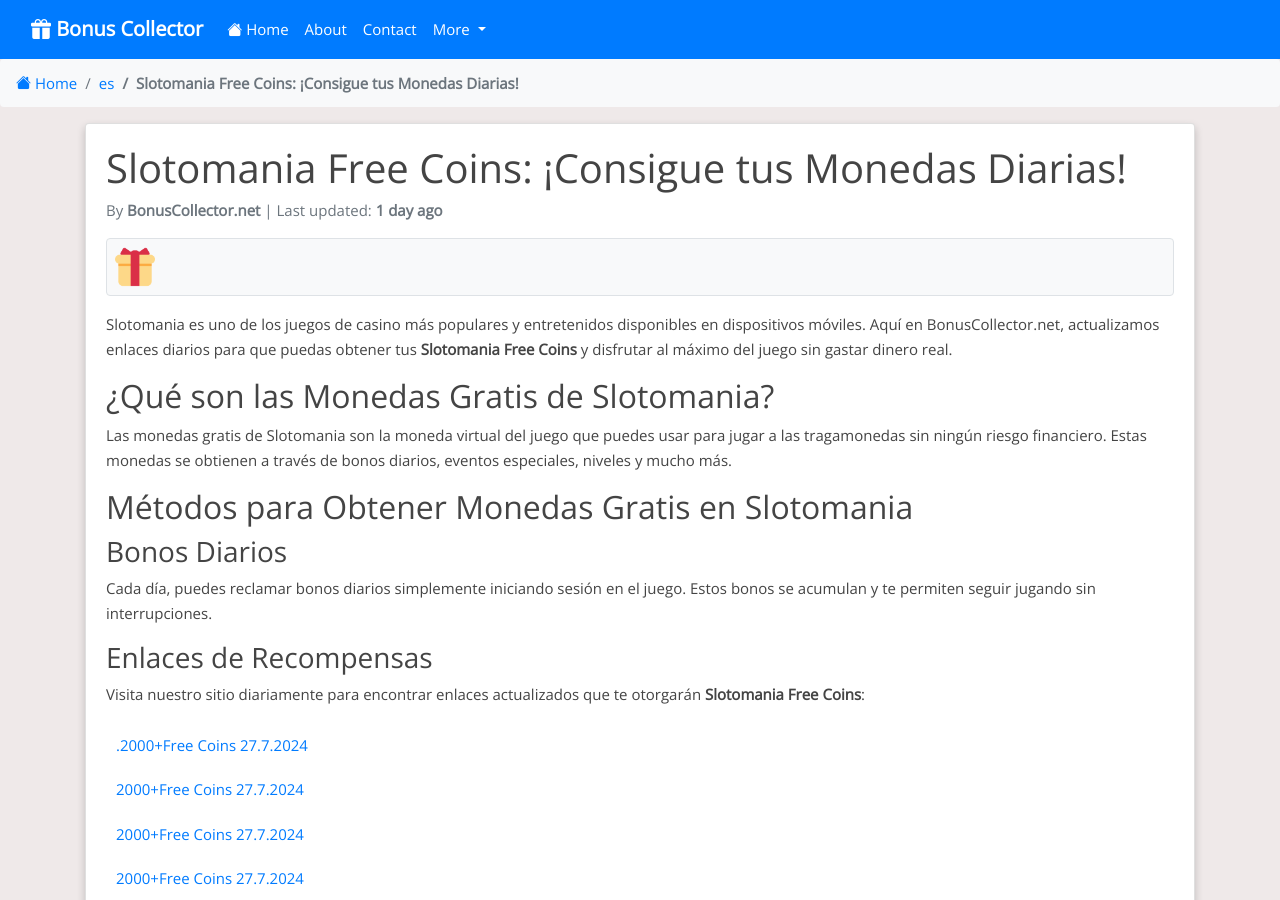
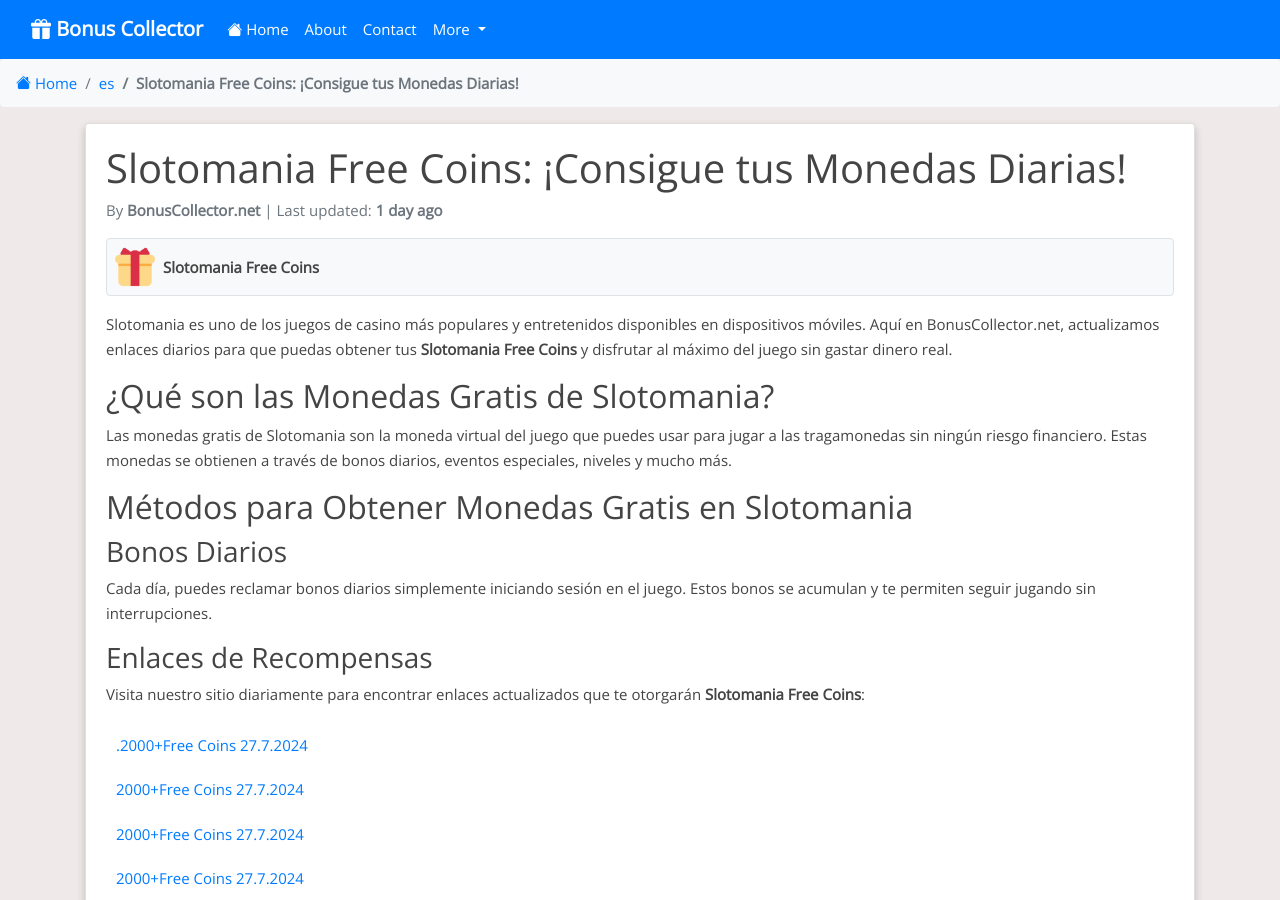
Before and after one commit to Prollad99/bs-net, a Jekyll site: the page built from es/_posts/2024-07-17-slotomania.md, in a window 1280 px wide and 900 px high. Built offline with Jekyll 4.4.1, drawn with Linux system fonts in a browser that asks for light colours; nearby versions of some CDN libraries; comment, search, counter and statistics services are not loaded.

Commit message:
Update 2024-07-17-slotomania.md

```diff
--- a/es/_posts/2024-07-17-slotomania.md
+++ b/es/_posts/2024-07-17-slotomania.md
@@ -9,6 +9,8 @@
 permalink: /es/slotomania-free-coins/
 image: /assets/images/gifts.svg
 include_file: slotomania.html
+manifest: /manifests/es/slotomania.json
+app_name: "Slotomania Free Coins"
 ---
 
 Slotomania es uno de los juegos de casino más populares y entretenidos disponibles en dispositivos móviles. Aquí en BonusCollector.net, actualizamos enlaces diarios para que puedas obtener tus **Slotomania Free Coins** y disfrutar al máximo del juego sin gastar dinero real.
```
